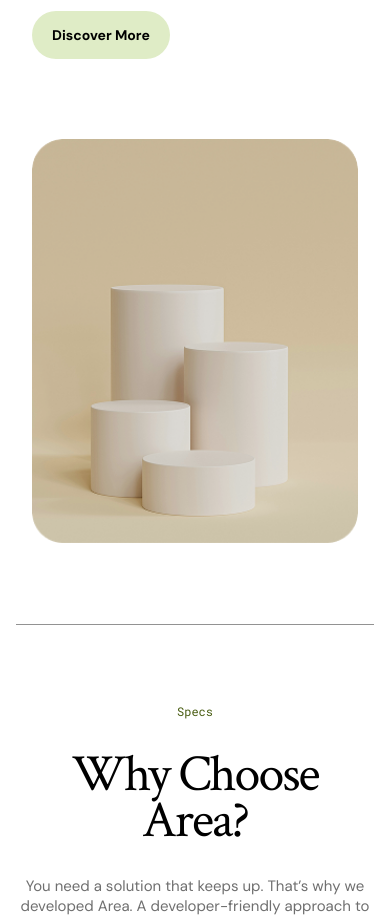
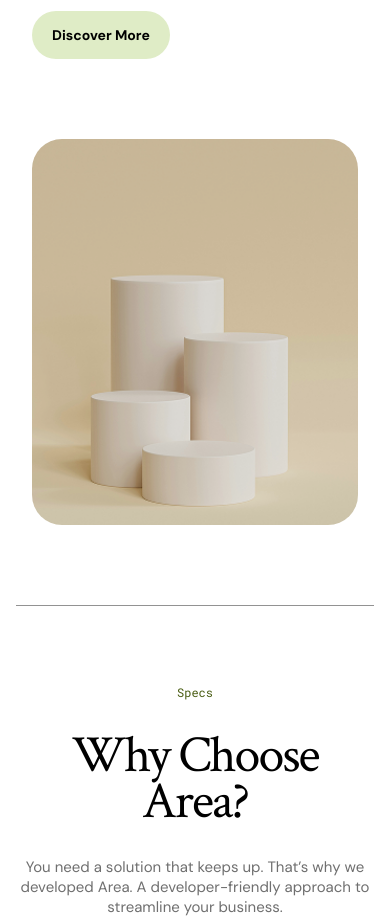
Before and after one commit to ministrov/landing-area-next-ts, a Next.js app: page / in a window 390 px wide. Shown: the part 3960-4878 px from the top of the page. Built offline with nearby package versions, Linux system fonts and the light colour scheme.

Commit message:
feat: check again for pixel perfect

```diff
--- a/components/features/Features.module.css
+++ b/components/features/Features.module.css
@@ -82,9 +82,13 @@
     padding-bottom: 49px;
   }
 
+  .wrapperImage {
+    max-height: 744px;
+  }
+
   .wrapperImage img {
     width: 100%;
-    height: auto;
+    height: 744px;
   }
 
   .list {
@@ -122,4 +126,8 @@
     padding-left: 16px;
     padding-right: 16px;
   }
+
+  .wrapperImage img {
+    height: 386px;
+  }
 }
```
